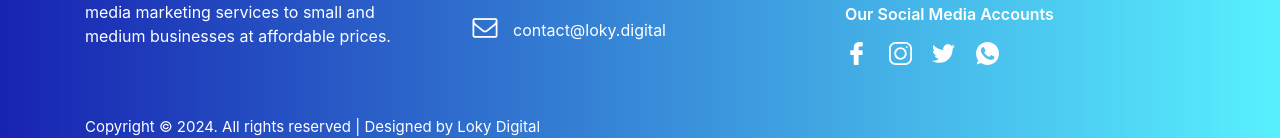
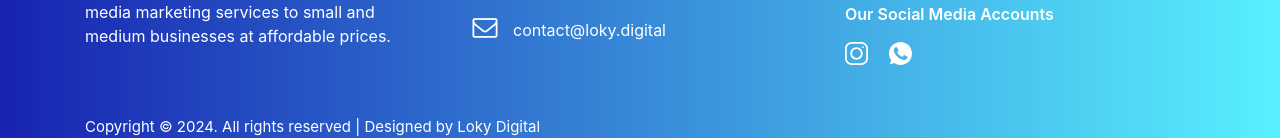
Before and after one commit to elvingurbanli/lokydigital, a plain HTML site: page index.html in a window 1280 px wide. Shown: the part 2543-2681 px from the top of the page. Drawn offline with nearby package versions, Linux system fonts and the light colour scheme.

Commit message:
Update index.html
Facebook and Twitter logos are hidden

```diff
--- a/index.html
+++ b/index.html
@@ -219,9 +219,9 @@
                 <div id="social">
                     <p>Our Social Media Accounts</p>
                        <div class="social-icons">
-                          <a href="#" class="svg-icons"><img src="svg/facebook-logo.svg" alt=""></a>
+                       <!---   <a href="#" class="svg-icons"><img src="svg/facebook-logo.svg" alt=""></a> --->
                           <a target="_blank" href="https://www.instagram.com/lokydigitalsolutions" class="svg-icons"><img src="svg/instagram_.svg" alt=""></a>
-                          <a href="#" class="svg-icons"><img src="svg/twitter-logo.svg" alt=""></a>
+                        <!---  <a href="#" class="svg-icons"><img src="svg/twitter-logo.svg" alt=""></a> --->
                           <a target="_blank" href="http://wa.me/+994514319949" class="svg-icons"><img src="svg/whatsapp.svg" alt=""></a>
                        </div>
                 </div>
```
